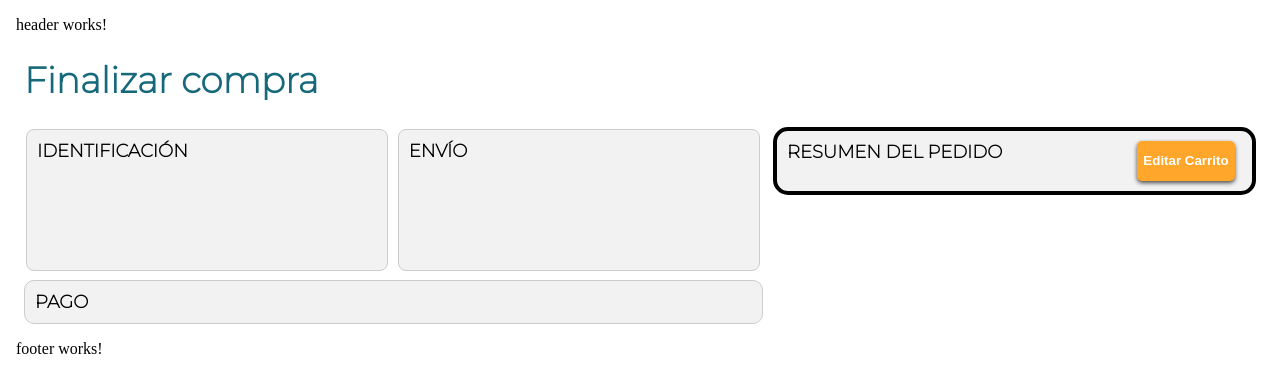
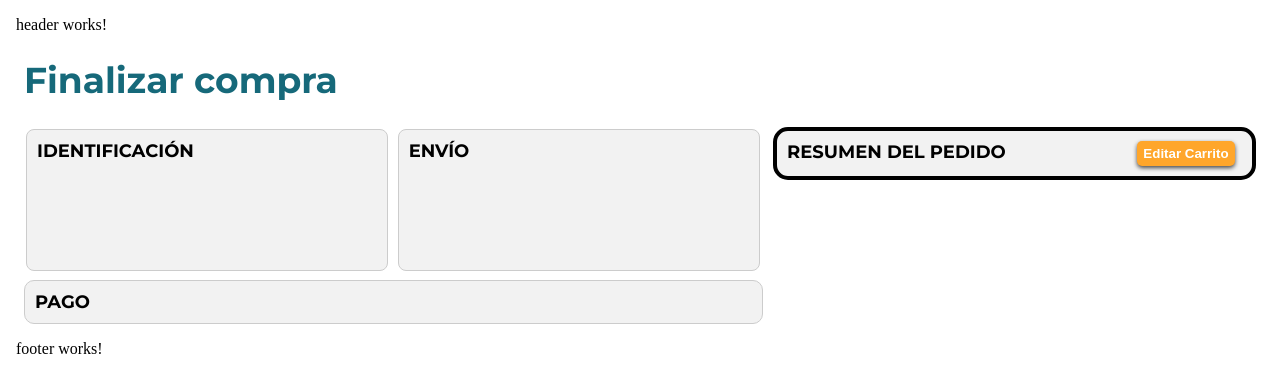
Before and after one commit to fabianSystem19/NU01_Front01, an Angular app in the folder NU01_FRONT01/: page /pago in a window 1280 px wide. Shown: the top 392 px of the page. Built offline with nearby package versions, Linux system fonts and the light colour scheme.

Commit message:
Cambios de estilos

```diff
--- a/NU01_FRONT01/src/app/pages/formulario-pagos/formulario-pagos.component.css
+++ b/NU01_FRONT01/src/app/pages/formulario-pagos/formulario-pagos.component.css
@@ -1,3 +1,5 @@
+@import url('https://fonts.googleapis.com/css2?family=Montserrat:wght@700&display=swap');
+
 /* Parámetros texto */
 
 label{
@@ -6,10 +8,6 @@ label{
     font-weight: bold;
 }
 
-h1{
-    font-family: 'Montserrat', sans-serif;
-    font-size: 36px;
-}
 
 h2{
     font-family: 'Montserrat', sans-serif;
@@ -18,9 +16,9 @@ h2{
 }
 
 h3{
-    font-family: 'Montserrat', sans-serif;
+    font-family:'Montserrat', sans-serif;
     font-size: 18px;
-    font-weight: bold;
+    font-weight: bold !important;
     margin: 0px;
 }
 
@@ -45,6 +43,8 @@ p{
     margin-top: 2%;
 }
 
+
+
 .contIzq{
     white-space: nowrap;
     width: 60%;
@@ -52,7 +52,7 @@ p{
 }
 
 .contDer{
-    grid-gap: 5px;
+    white-space: nowrap;
     width: 40%;
     margin-left: 2%;
 }
@@ -79,6 +79,7 @@ p{
 }
 
 .contResumenPedido{
+    white-space: nowrap;
     background-color: #f2f2f2;
     padding: 10px;
     border: 4px solid black;
@@ -100,14 +101,20 @@ p{
 
 .titResumen{
     width: 77%;
+    display: inline-block;
+}
+
+.tablaResumen{
+    width: 99%;
 }
 
 .botonEditarCarrito{
+    display: inline-block;
     background-color: #ffa62b;
     border: 1px black;
     border-radius: 5px;
     color: white;
     font-weight: bold;
-    height: 5vb;
+    height: 25px;
     box-shadow: 0 2px 4px rgba(0, 0, 0, 0.7);
 }
--- a/NU01_FRONT01/src/app/pages/formulario-pagos/formulario-pagos.component.html
+++ b/NU01_FRONT01/src/app/pages/formulario-pagos/formulario-pagos.component.html
@@ -4,8 +4,8 @@
 
     <div class="contPrincipal">
         <div class="contIzq">
-            <div class="contIdentificacion" style="text-align: top;">
-                <h3 style="font-weight: bolder;">IDENTIFICACIÓN</h3>
+            <div class="contIdentificacion">
+                <h3>IDENTIFICACIÓN</h3>
             </div>
             <div class="contEnvio">
                 <h3>ENVÍO</h3>
@@ -25,6 +25,7 @@
                 <div>
                     <button routerLink="/carrito" class="botonEditarCarrito">Editar Carrito</button>
                 </div>
+
             </div>
 
         </div>
```
